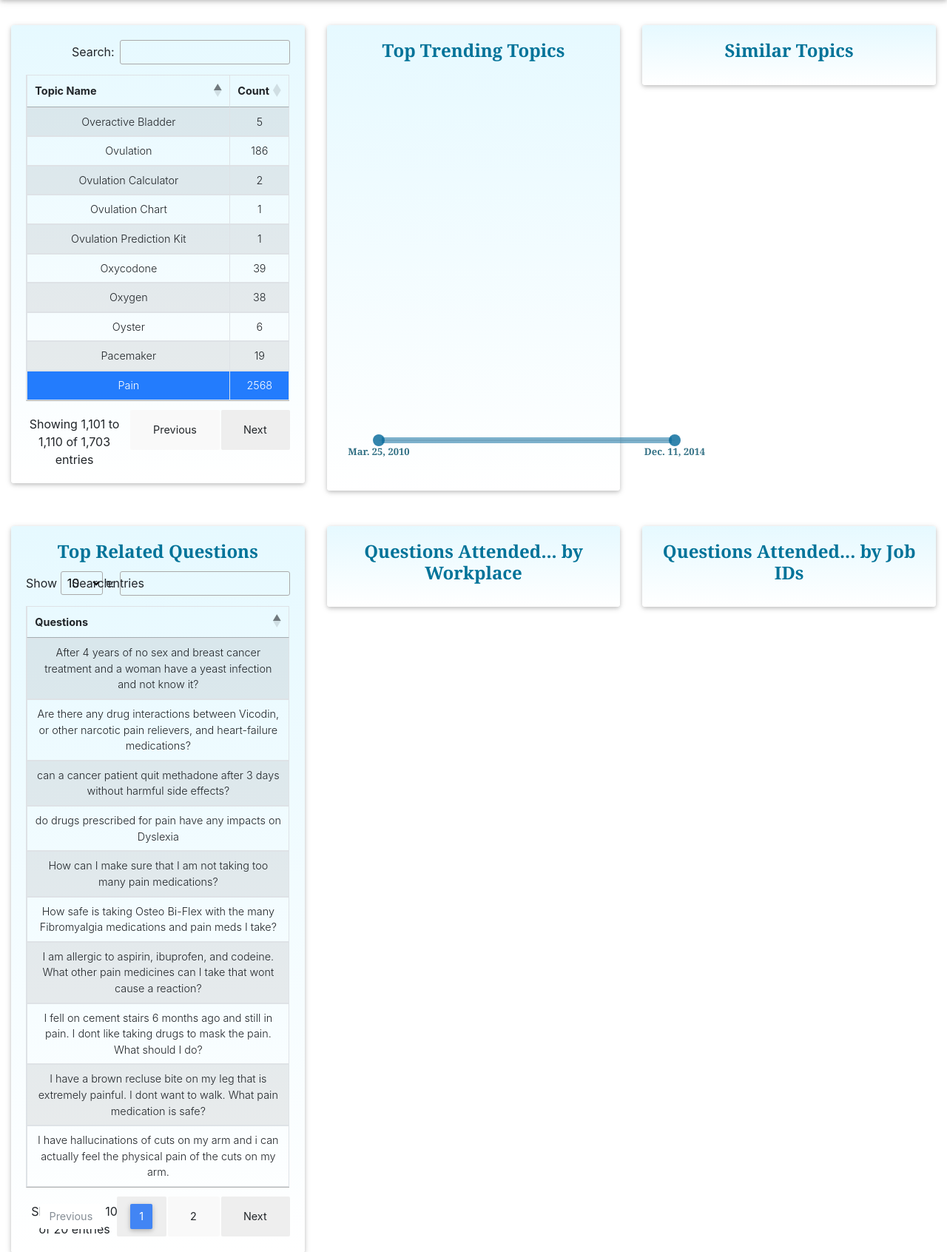
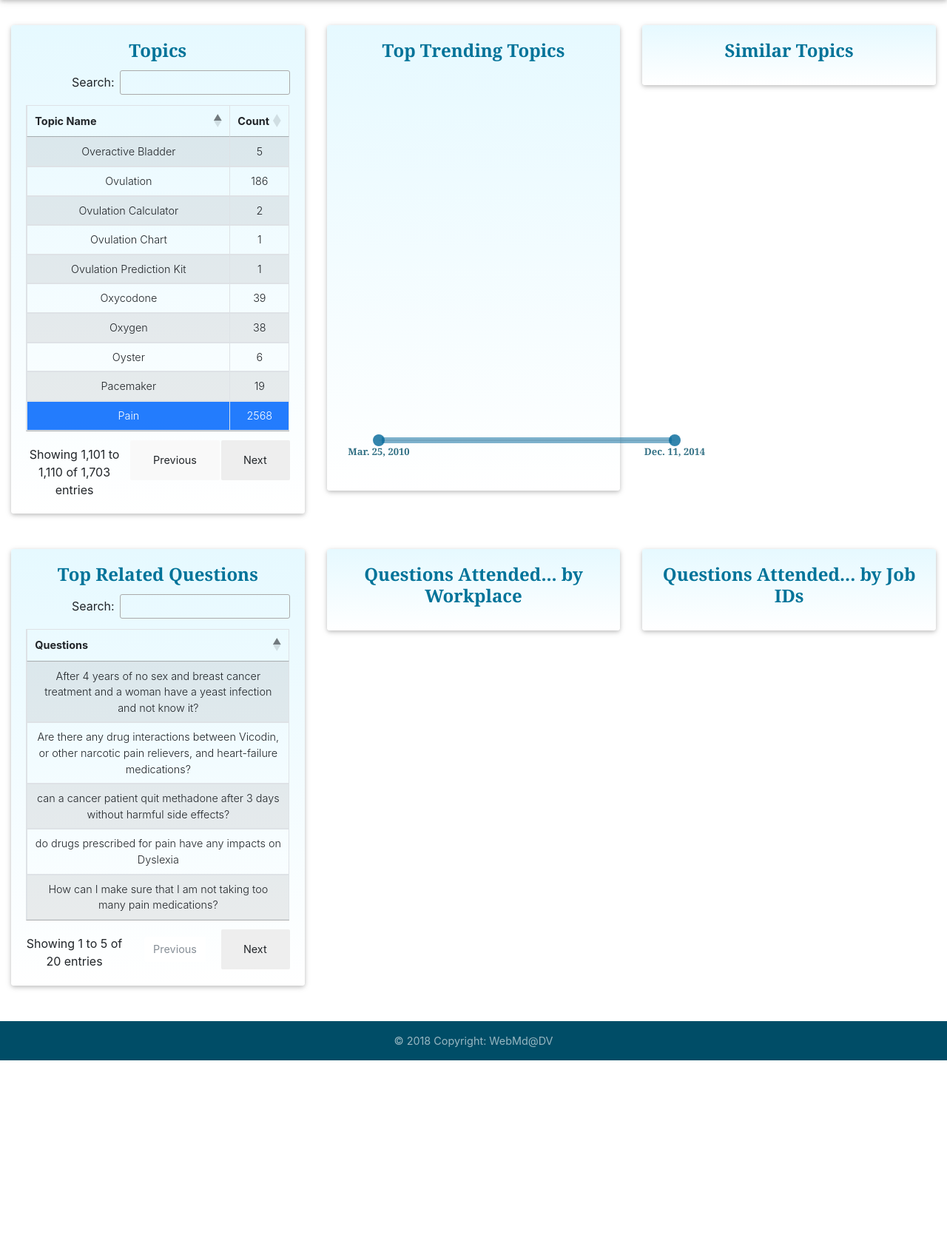
Before and after one commit to shpatni/WebMd_Visual_Analytics, a Django app: page / in a window 1280 px wide. Shown: the part 86-1778 px from the top of the page at 74% size. After the commit the page ends 1519 px from the top, so only its background shows below. Run offline with Django 3.2, Linux system fonts and the light colour scheme; data that the repository does not hold is empty; parts of the project's set-up code (start-up, migrations or seed data) failed here and were passed over; some libraries are stand-ins or nearby versions.

Commit message:
length 5

```diff
--- a/DataVis/static/js/piechart.js
+++ b/DataVis/static/js/piechart.js
@@ -190,6 +190,8 @@ function drawPieChart(data) {
 						table1 = $('#questionTable').DataTable({
                             searching: true,
                             paging: true,
+                            "pageLength": 5,
+                            "pagingType": "simple",
                             "lengthChange": false,
                             data: result,
 							"destroy": true,
--- a/DataVis/static/js/radar.js
+++ b/DataVis/static/js/radar.js
@@ -282,6 +282,8 @@ function RadarChart(id, data, options) {
                             searching: true,
                             paging: true,
 							"lengthChange": false,
+							"pageLength": 5,
+							"pagingType": "simple",
 							data: result,
 							"destroy": true,
 							columns: [
--- a/templates/webmddashboard.html
+++ b/templates/webmddashboard.html
@@ -60,6 +60,9 @@
 						table1 = $('#questionTable').DataTable({
 							{% comment %}data: result[selectedTopicId],{% endcomment %}
                             data: result,
+                            "pageLength": 5,
+                            "lengthChange": false,
+                            "pagingType": "simple",
 							"destroy": true,
 							columns: [
 								{ data: 'questionTitle' },
@@ -156,11 +159,13 @@
 						table1 = $('#questionTable').DataTable({
                             searching: true,
                             paging: true,
+                            "pageLength": 5,
                             "lengthChange": false,
+                            "pagingType": "simple",
                             data: result,
 							"destroy": true,
 							columns: [
-								{ data: 'questionTitle' },
+								{ data: 'questionTitle',}
 							]
 		        });});
             });
@@ -207,6 +212,7 @@
                         <div class="card" style="border: 0;background: linear-gradient(#e6f9ff, #ffffff);">
                             <!--Card content-->
                             <div class="card-body">
+                                <h4 class="card-title" style="font-family:Georgia !important;font-weight:bold;"><font color="#007399">Topics</font></h4>
                                 <table id="example" class="table table-striped table-bordered hover stripe">
                                     <thead>
                                         <tr>
```
